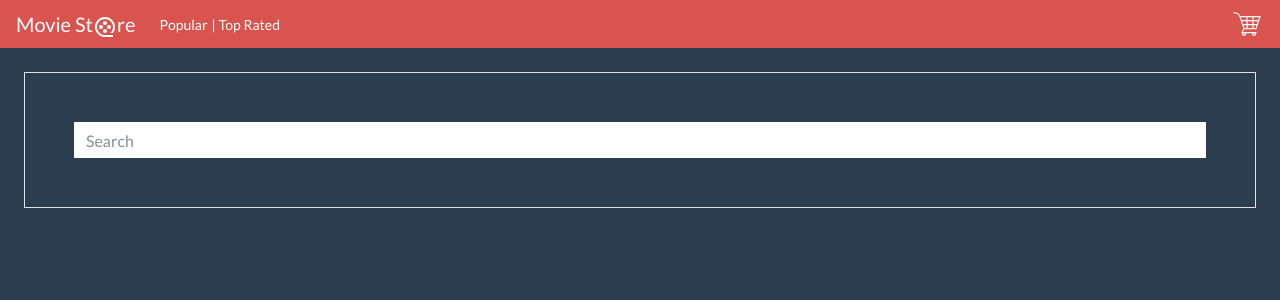
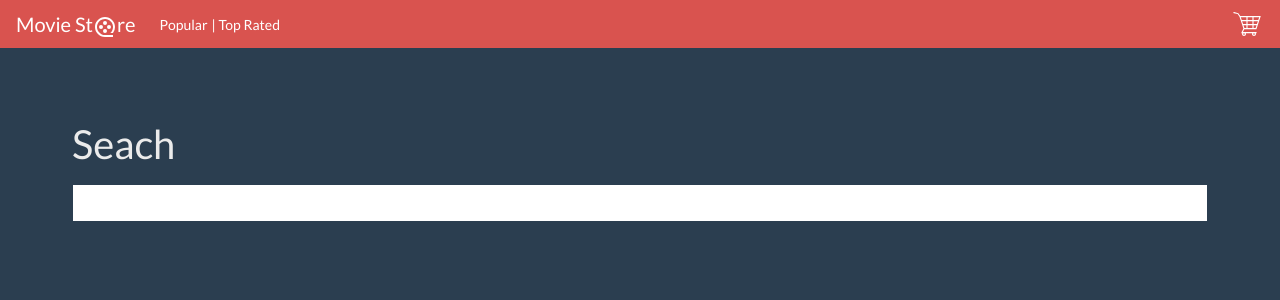
Before and after one commit to Dev3Thoughts/react-form-app, a React (Create React App) app: page / in a window 1280 px wide. Shown: the top 300 px of the page. Built offline with nearby package versions, Linux system fonts and the light colour scheme; no server answers; the HTML template or start-up script is replaced by a standard one.

Commit message:
searh bar is working :tada:

```diff
--- a/src/components/layout/Search.jsx
+++ b/src/components/layout/Search.jsx
@@ -5,7 +5,7 @@ import {
   baseURL,
   BASE_LANGUAGE_URL_PATH,
 } from "../../services/util/utility";
-
+import MovieCard from "../layout/MovieCard";
 const fetchApi = async (search) => {
   const res = await fetch(
     `${SEARCH_MOVIE_PATH}api_key=${baseURL}${BASE_LANGUAGE_URL_PATH}&query=${search}&page=1&include_adult=false`
@@ -18,43 +18,32 @@ const fetchApi = async (search) => {
 };
 
 const Search = () => {
-  const [search, setSearch] = useState("");
-  const { data } = useQuery(search, fetchApi, {
-    retry: false,
-  });
+  const [search, setSearch] = useState(" ");
+  const { data, isFetching } = useQuery(search, fetchApi);
+
+  // console.log(isFetching);
 
   async function handleChange(e) {
     e.preventDefault();
-    await console.log(setSearch(e.target.value));
+    await setSearch(e.target.value);
   }
-
-  // async function handleSubmit(e) {
-  //   e.preventDefault();
-  //   await setSearch((curSearch) => {
-  //     return {
-  //       ...curSearch,
-  //       [e.target.id]: e.target.value,
-  //     };
-  //   });
-  // }
-
   return (
     <>
-      <div className="p-5 m-4 border border">
+      <div className="p-5 m-4 ">
         <form className=" my-2 my-lg-0">
+          <label htmlFor="search bar">
+            <h1>Seach</h1>
+          </label>
           <input
             className="form-control mr-sm-2"
             type="text"
-            id="search"
+            id="search bar"
             placeholder="Search"
             value={search}
             onChange={handleChange}
           />
-          {/* <button className="btn btn-info" type="submit" value={search}>
-            Search
-          </button> */}
         </form>
-        <div>{JSON.stringify(data, null, 2)}</div>
+        <div>{!isFetching ? <MovieCard props={data} /> : ""}</div>
       </div>
     </>
   );
```
